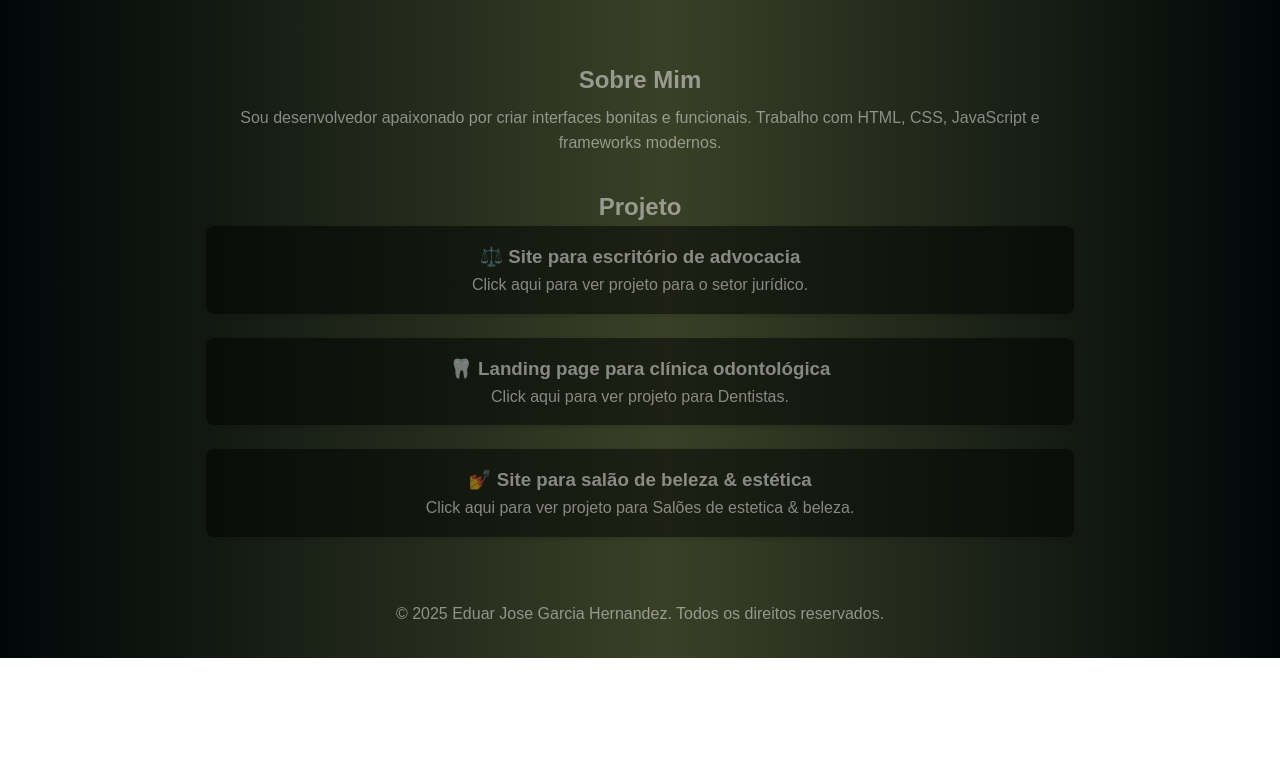
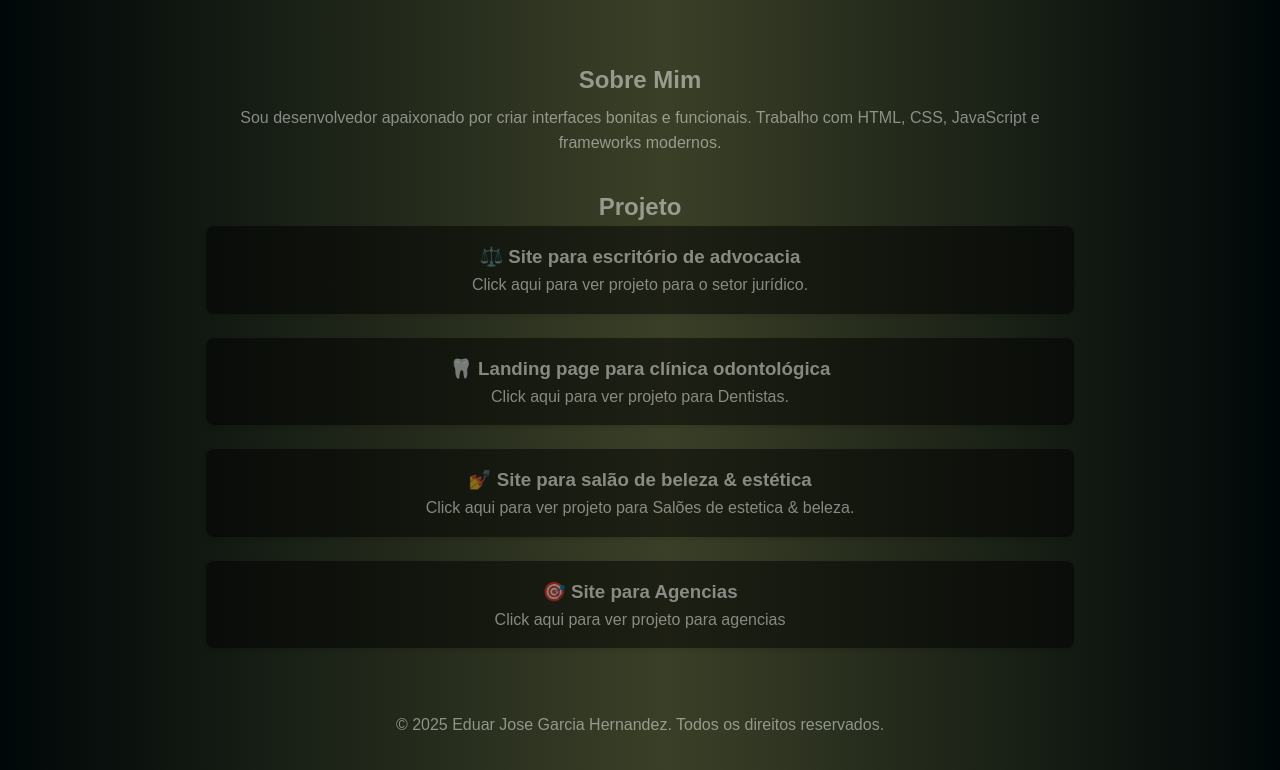
Before and after one commit to Eduarjg/portifolio, a plain HTML site: page index.html in a window 1280 px wide. Shown: the part 226-996 px from the top of the page. Before the commit the page ends 884 px from the top, so only its background shows below. Drawn offline with Linux system fonts and the light colour scheme.

Commit message:
Adicionando site para agenciat

```diff
--- a/index.html
+++ b/index.html
@@ -32,6 +32,13 @@
         <h3>💅 Site para salão de beleza & estética</h3>
         <p>Click aqui para ver projeto para Salões de estetica & beleza.</p>
       </div>
+      <a href="https://portifolio-agencia-de-marketing.vercel.app/">
+        <div class="project-card">
+        <h3>🎯 Site para Agencias</h3>
+        <p>Click aqui para ver projeto para agencias</p>
+      </div>
+      </a>
+
     </div>
   </section>
 
--- a/style.css
+++ b/style.css
@@ -3,6 +3,15 @@
     padding: 0;
     box-sizing: border-box;
 }
+
+/*
+
+fazer comit
+git add .
+git commit -m "meu primeiro commit"
+git push
+
+*/
 body {
   font-family: 'Arial', sans-serif;
   margin: 0;
@@ -43,12 +52,23 @@ header p {
   margin: 0.5rem 0 0;
 }
 
+
 section {
   max-width: 900px;
   margin: 2rem auto;
   padding: 0 1rem;
   text-align: center;
 }
+a {
+  text-decoration: none;
+  color: inherit; /* mantém cor do texto original */
+}
+
+a:hover {
+  opacity: 0.8;
+  cursor: pointer;
+}
+
 
 .projects {
     color: #ffffff7b;
```
